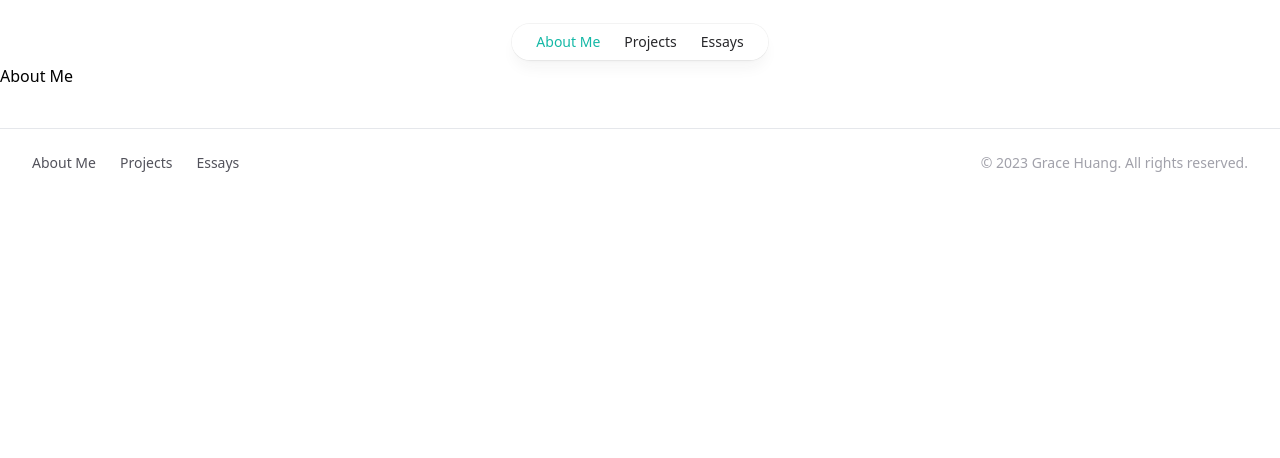
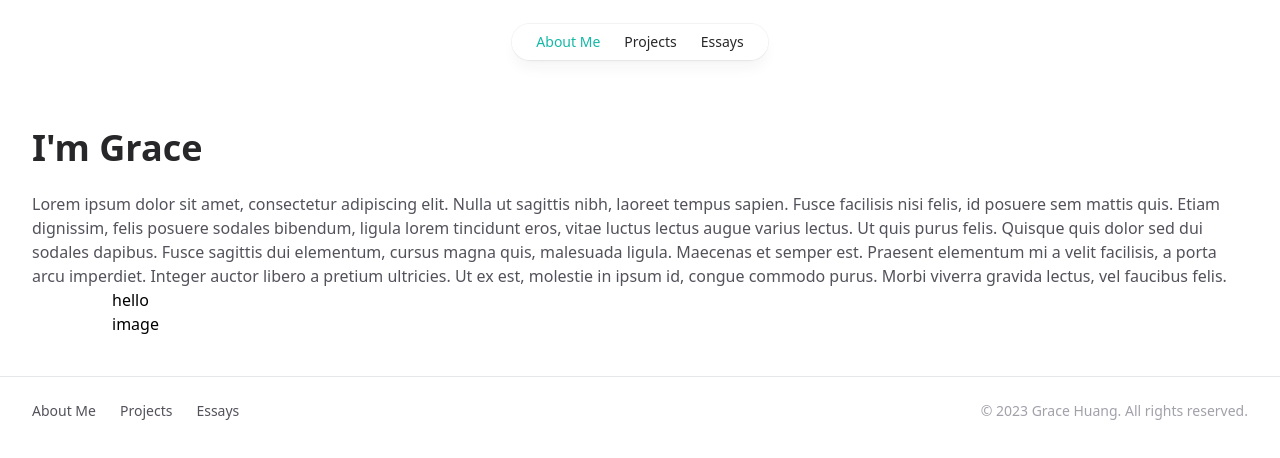
Before and after one commit to higracehuang/next-personal-website, a Next.js app: page / in a window 1280 px wide. Shown: the top 458 px of the page. Built offline with nearby package versions, Linux system fonts and the light colour scheme.

Commit message:
Added more content to About Me and Projects pages

```diff
--- a/pages/index.tsx
+++ b/pages/index.tsx
@@ -7,5 +7,12 @@ export async function getStaticProps() {
 }
 
 export default function Home() {
-  return <div>About Me</div>
+  return <div className="mt-16 px-8">
+     <header>
+      <h1 className="font-bold text-4xl text-zinc-800">I'm Grace</h1>
+      <p className="text-base mt-6 text-zinc-600">Lorem ipsum dolor sit amet, consectetur adipiscing elit. Nulla ut sagittis nibh, laoreet tempus sapien. Fusce facilisis nisi felis, id posuere sem mattis quis. Etiam dignissim, felis posuere sodales bibendum, ligula lorem tincidunt eros, vitae luctus lectus augue varius lectus. Ut quis purus felis. Quisque quis dolor sed dui sodales dapibus. Fusce sagittis dui elementum, cursus magna quis, malesuada ligula. Maecenas et semper est. Praesent elementum mi a velit facilisis, a porta arcu imperdiet. Integer auctor libero a pretium ultricies. Ut ex est, molestie in ipsum id, congue commodo purus. Morbi viverra gravida lectus, vel faucibus felis.</p>
+    </header>
+    <div className="pl-20">hello</div>
+    <div className="pl-20">image</div>
+  </div>
 }
--- a/pages/projects.tsx
+++ b/pages/projects.tsx
@@ -29,18 +29,18 @@ export default function Projects() {
   return <div className="mt-16 px-8">
     <header>
       <h1 className="font-bold text-4xl text-zinc-800">Creative Things I Do Now</h1>
-      <p className="text-base mt-6 text-zinc-600">(TODO add more description here)</p>
+      <p className="text-base mt-6 text-zinc-600">I work on a number of small projects concurrently.</p>
     </header>
     <div className="mt-16">
       <h2 className="text-2xl">Apps</h2>
-      <ul className="grid grid-cols-3 gap-x-12 grap-y-16 mt-8">
+      <ul className="grid grid-cols-3 gap-x-12 gap-y-16 mt-8">
         <ProjectItem name={"TallyCoin"} desc={"An app for "} emoji={"💰"} url={"/"} urlDisplay={"gum"} />
         <ProjectItem name={"RedacApp"} desc={"An app for"} emoji={"✍️"} url={"/"} urlDisplay={""} />
       </ul>
     </div>
     <div className="mt-16">
       <h2 className="text-2xl">Books</h2>
-      <ul className="grid grid-cols-3 gap-x-12 grap-y-16 mt-8">
+      <ul className="grid grid-cols-3 gap-x-12 gap-y-16 mt-8">
         <ProjectItem name={"Building macOS apps with SwiftUI: A Practical Learning Guide"} desc={"I took a learning by doing approach to teach people how to building and publishing macOS apps with SwiftUI."} emoji={"💰"} url={"https://www.amazon.com/gp/product/B0BP5P9H31"} urlDisplay={"amazon.com"} />
         <ProjectItem name={"Nail A Coding Interview: Six-Step Mental Framework"} desc={"A mental framework created for coding interviews, based on my hundreds of interviews at big tech and startups."} emoji={"✍️"} url={"https://gracehuang.gumroad.com/l/coding-interview"} urlDisplay={"gracehuang.gumroad.com"} />
         <ProjectItem name={"A Practical Guide to Writing a Software Technical Design Document"} desc={"This tiny book will guide you through the writing process of a Technical Design Doc. It also comes with a real-life example of a Technical Design Document."} emoji={"💰"} url={"https://gracehuang.gumroad.com/l/mqmUt"} urlDisplay={"gracehuang.gumroad.com"} />
@@ -49,7 +49,7 @@ export default function Projects() {
     </div>
     <div className="mt-16">
       <h2 className="text-2xl">Writing</h2>
-      <ul className="grid grid-cols-3 gap-x-12 grap-y-16 mt-8">
+      <ul className="grid grid-cols-3 gap-x-12 gap-y-16 mt-8">
         <ProjectItem name={"Building macOS apps with SwiftUI: A Practical Learning Guide"} desc={"A Practical Learning Guide for building macOS"} emoji={"💰"} url={"https://www.amazon.com/gp/product/B0BP5P9H31"} urlDisplay={"amazon.com"} />
         <ProjectItem name={"Nail A Coding Interview: Six-Step Mental Framework"} desc={"A mental framework created for coding interviews, based on my hundreds of interviews at big tech and startups"} emoji={"✍️"} url={"https://gracehuang.gumroad.com/l/coding-interview"} urlDisplay={"gracehuang.gumroad.com"} />
       </ul>
```
